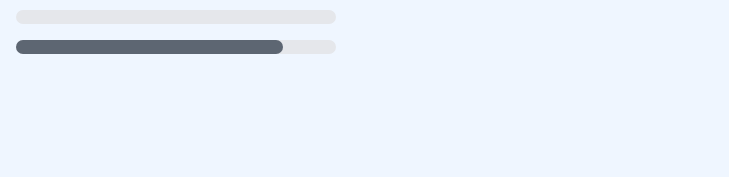
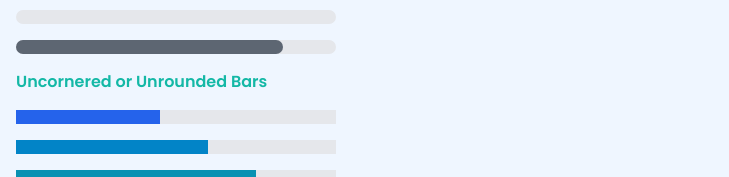
Before and after one commit to AlejandroP1028/Group-GCC_Vue-Component-Library, a Vue app: page / in a window 1280 px wide. Shown: the part 620-797 px from the top of the page, without its empty margins (0-729 px from the left). Built offline with nearby package versions, Linux system fonts and the light colour scheme.

Commit message:
Update testProgress.vue

```diff
--- a/src/testProgress.vue
+++ b/src/testProgress.vue
@@ -35,6 +35,13 @@
       <Progress :progress="75" color="cyan" animated :animationDuration="4" />
       <Progress :progress="30" color="teal" animated :animationDuration="5" />
       <Progress :progress="90" color="gray" animated :animationDuration="6" />
+
+      <h4 class="text-teal-500 font-semibold">Uncornered or Unrounded Bars</h4>
+      <Progress :progress="45" color="blue" :rounded="false" />
+      <Progress :progress="60" color="sky" :rounded="false" />
+      <Progress :progress="75" color="cyan" :rounded="false" />
+      <Progress :progress="30" color="teal" :rounded="false" />
+      <Progress :progress="90" color="gray" :rounded="false" />
     </div>
   </div>
 </template>
```
Lines whose indentation alone changed are shown as unchanged.
